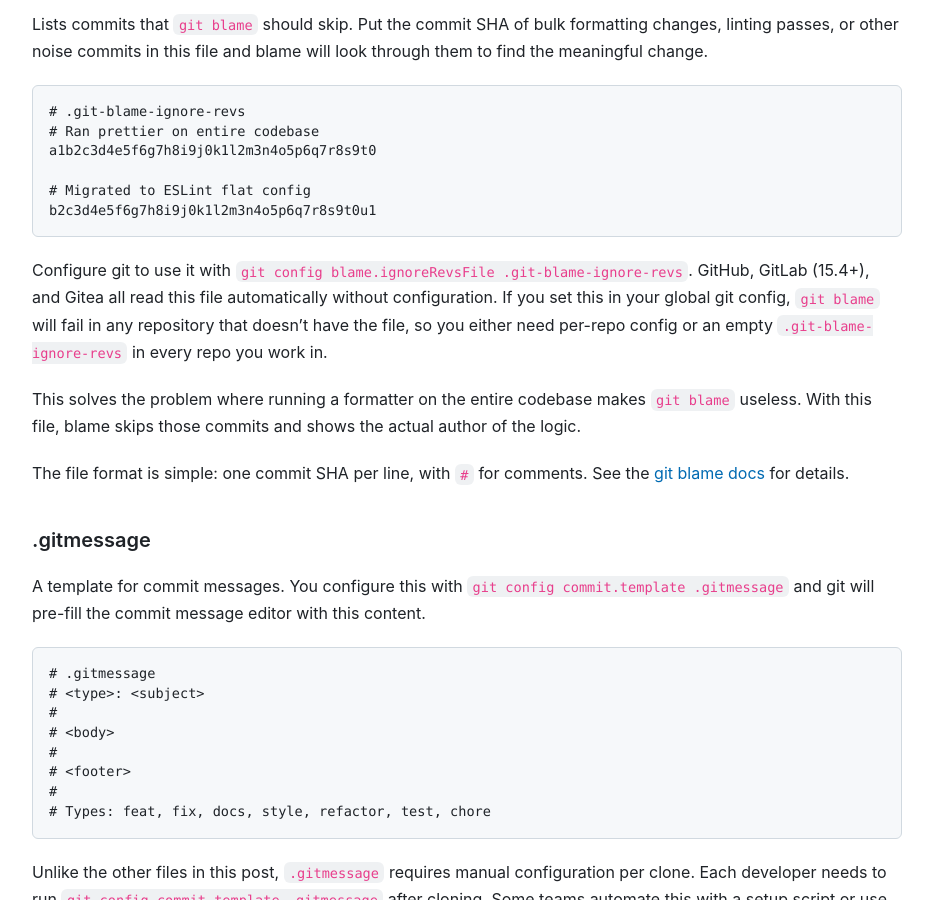
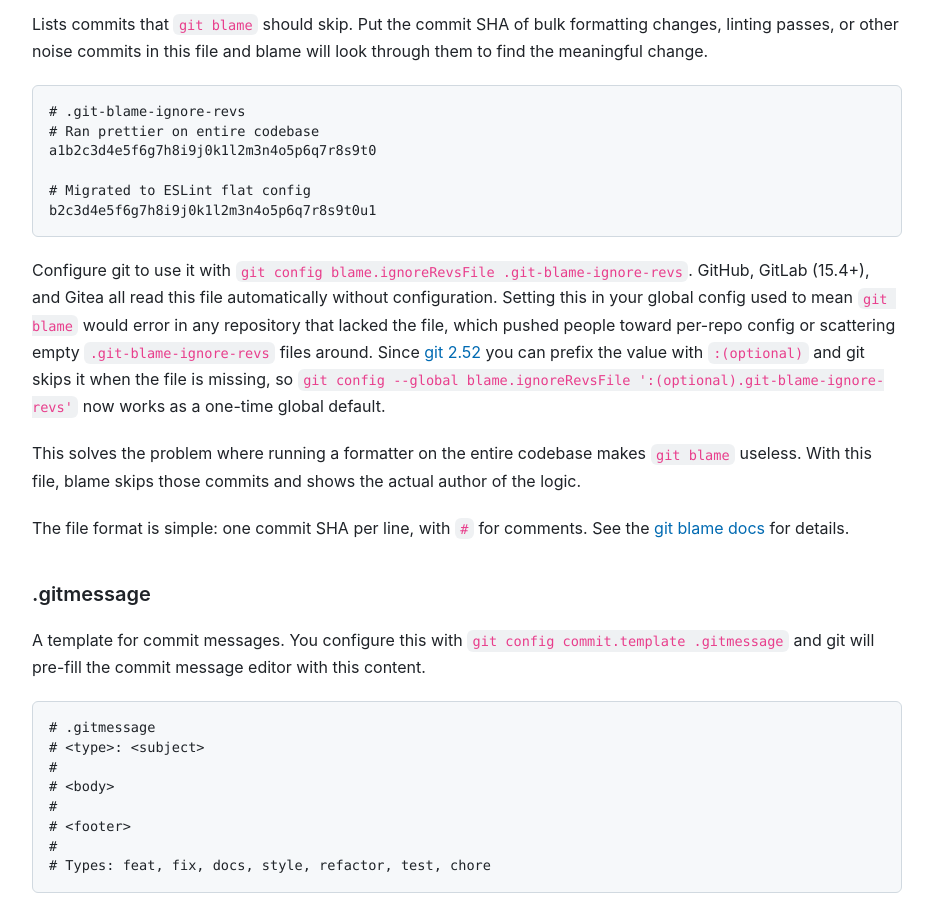
Before and after one commit to andrew/nesbitt.io, a Jekyll site: the page built from _posts/2026-02-05-git-magic-files.md, in a window 1280 px wide and 900 px high, scrolled down 3855 px. Shown: the whole window, without its empty margins (173-1106 px from the left). Built offline with Jekyll 4.4.1, drawn with Linux system fonts in a browser that asks for light colours; comment, search, counter and statistics services are not loaded.

Commit message:
Note :(optional) prefix for blame.ignoreRevsFile in git magic files post

````diff
--- a/_posts/2026-02-05-git-magic-files.md
+++ b/_posts/2026-02-05-git-magic-files.md
@@ -142,7 +142,7 @@ a1b2c3d4e5f6g7h8i9j0k1l2m3n4o5p6q7r8s9t0
 b2c3d4e5f6g7h8i9j0k1l2m3n4o5p6q7r8s9t0u1
 ```
 
-Configure git to use it with `git config blame.ignoreRevsFile .git-blame-ignore-revs`. GitHub, GitLab (15.4+), and Gitea all read this file automatically without configuration. If you set this in your global git config, `git blame` will fail in any repository that doesn't have the file, so you either need per-repo config or an empty `.git-blame-ignore-revs` in every repo you work in.
+Configure git to use it with `git config blame.ignoreRevsFile .git-blame-ignore-revs`. GitHub, GitLab (15.4+), and Gitea all read this file automatically without configuration. Setting this in your global config used to mean `git blame` would error in any repository that lacked the file, which pushed people toward per-repo config or scattering empty `.git-blame-ignore-revs` files around. Since [git 2.52](https://github.com/git/git/blob/v2.52.0/Documentation/RelNotes/2.52.0.adoc) you can prefix the value with `:(optional)` and git skips it when the file is missing, so `git config --global blame.ignoreRevsFile ':(optional).git-blame-ignore-revs'` now works as a one-time global default.
 
 This solves the problem where running a formatter on the entire codebase makes `git blame` useless. With this file, blame skips those commits and shows the actual author of the logic.
 
````
